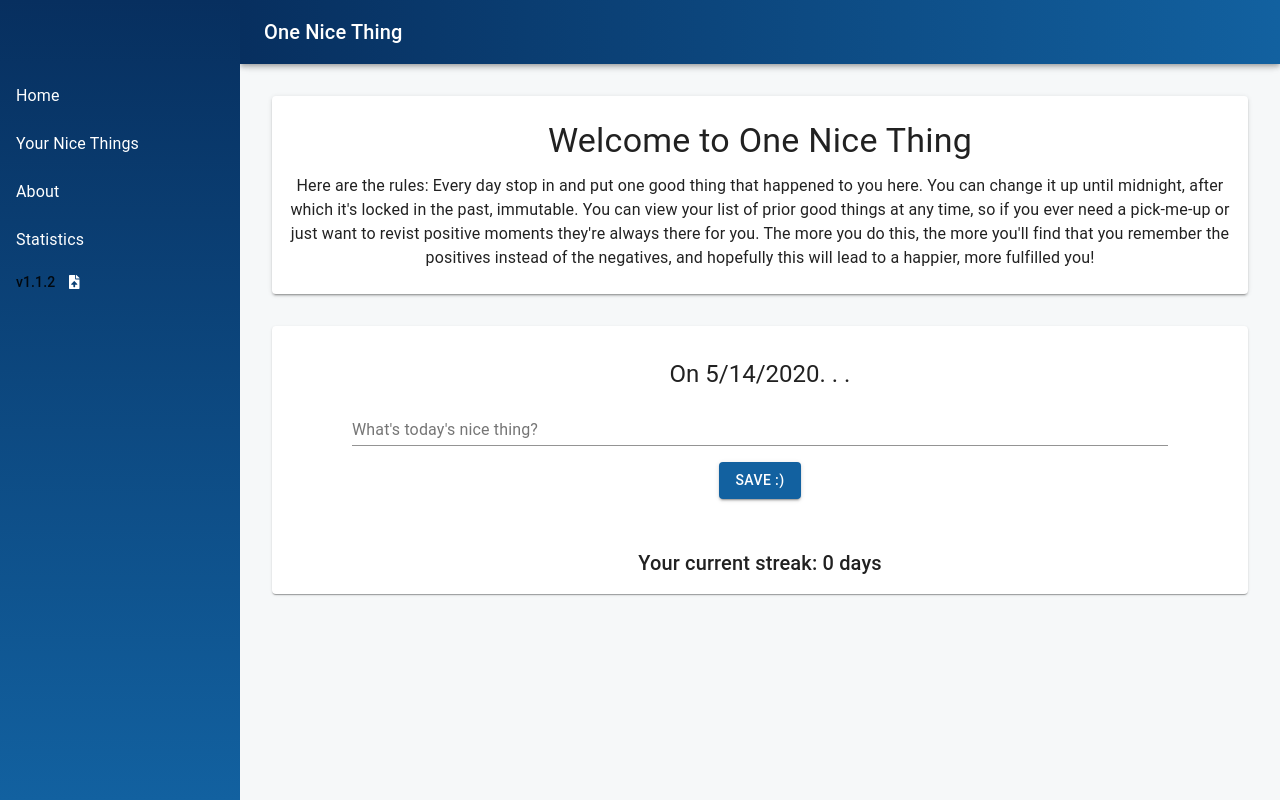
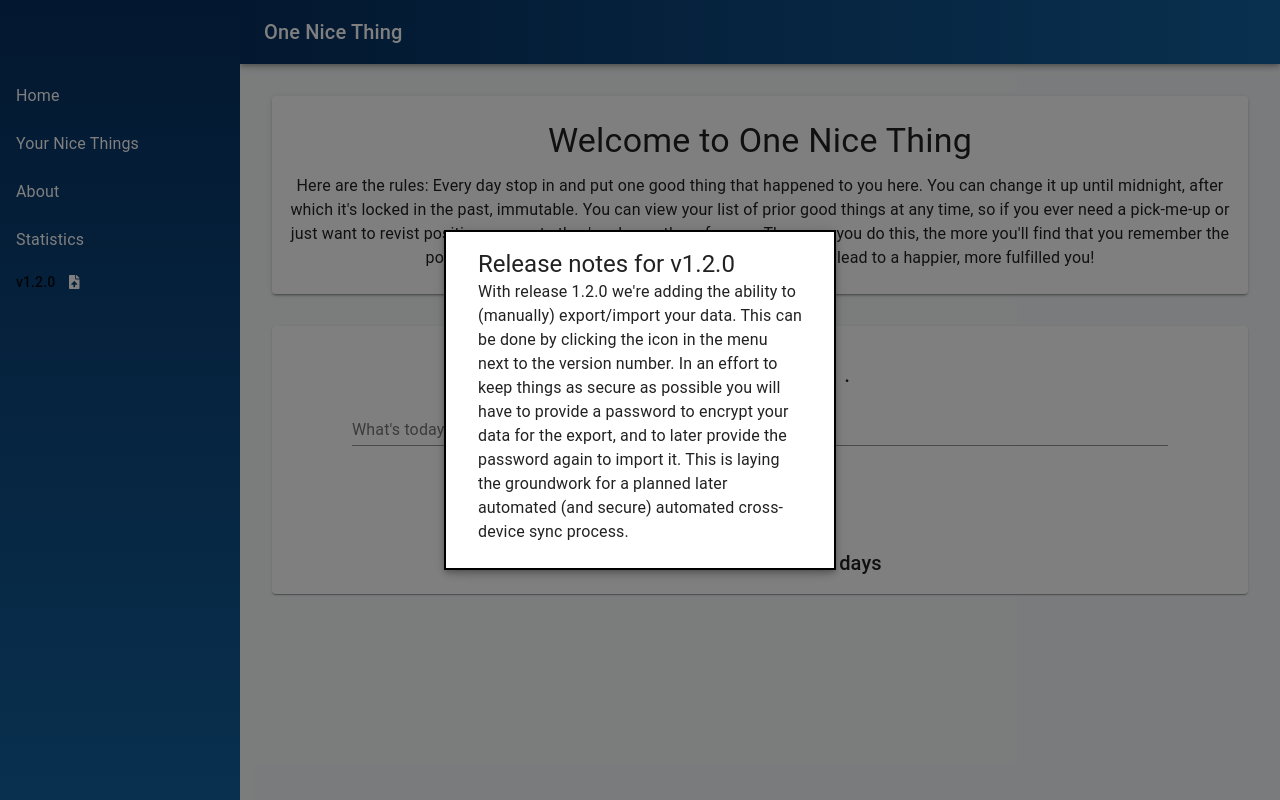
Before and after one commit to Dantaro/one-nice-thing, a React (Create React App) app: page / in a window 1280 px wide. Built offline with nearby package versions, Linux system fonts and the light colour scheme.

Commit message:
v1.2.0 - Added a modal to display release notes to the user. This needs some more thought put into it in how the release notes are stored in the app, but for right now this will be totally file

```diff
--- a/src/appshell/AppShell.js
+++ b/src/appshell/AppShell.js
@@ -15,6 +15,7 @@ import { Link } from 'react-router-dom'
 import { TransferModal } from 'component/transfer/TransferBox'
 import { FontAwesomeIcon } from '@fortawesome/react-fontawesome'
 import { faFileUpload } from '@fortawesome/free-solid-svg-icons'
+import { ReleaseNotesModal } from 'component/releasenotes'
 
 const drawerWidth = 240
 
@@ -100,7 +101,9 @@ export default ({ children }) => {
                     </ListItem>
                 </Link>
                 <ListItem>
-                    <Typography variant="subtitle2">v1.1.2</Typography>
+                    <Typography variant="subtitle2">
+                        {process.env.REACT_APP_CURRENT_VERSION}
+                    </Typography>
                     <Typography
                         variant="subtitle2"
                         onClick={() => setTransferSaveOpen(true)}
@@ -110,17 +113,19 @@ export default ({ children }) => {
                     </Typography>
                 </ListItem>
             </List>
+        </div>
+    )
+
+    return (
+        <div className={classes.root}>
+            {/* Global Modals */}
             <TransferModal
                 open={transferSaveOpen}
                 handleClose={() => {
                     setTransferSaveOpen(false)
                 }}
             />
-        </div>
-    )
-
-    return (
-        <div className={classes.root}>
+            <ReleaseNotesModal />
             <CssBaseline />
             <AppBar position="fixed" className={classes.appBar}>
                 <Toolbar>
--- /dev/null
+++ b/src/component/releasenotes/ReleaseNotes.js
@@ -0,0 +1,69 @@
+import React, { useState } from 'react'
+import { Modal, Grid, Typography, makeStyles } from '@material-ui/core'
+import { useSelector, useDispatch } from 'react-redux'
+import { SaveReleaseNoteView } from 'store/action/ReleaseNotes'
+
+const useStyles = makeStyles((theme) => ({
+    modalContent: {
+        position: 'absolute',
+        width: '20em',
+        backgroundColor: theme.palette.background.paper,
+        border: '2px solid #000',
+        boxShadow: theme.shadows[5],
+        padding: theme.spacing(2, 4, 3),
+        top: '50%',
+        left: '50%',
+        transform: 'translate(-50%, -50%)',
+        [theme.breakpoints.up('md')]: {
+            width: '28em',
+        },
+    },
+}))
+
+const ReleaseNotesModal = () => {
+    const releaseNotesViewed = useSelector((state) => state.releaseNotesViewed) // Get this from Redux
+    const dispatch = useDispatch()
+    // Move release version into global config
+    const versionNumber = process.env.REACT_APP_CURRENT_VERSION
+
+    const [open, setOpen] = useState(
+        !releaseNotesViewed.includes(versionNumber)
+    )
+
+    const handleClose = () => {
+        dispatch(SaveReleaseNoteView(versionNumber))
+        setOpen(false)
+    }
+    const classes = useStyles()
+    return (
+        <Modal
+            open={open}
+            onClose={handleClose}
+            disableAutoFocus
+            disableEnforceFocus
+        >
+            <div className={classes.modalContent}>
+                <Grid container>
+                    <Grid item xs={12}>
+                        <Typography variant="h5">
+                            Release notes for {versionNumber}
+                        </Typography>
+                        <Typography variant="body1">
+                            With release 1.2.0 we're adding the ability to
+                            (manually) export/import your data. This can be done
+                            by clicking the icon in the menu next to the version
+                            number. In an effort to keep things as secure as
+                            possible you will have to provide a password to
+                            encrypt your data for the export, and to later
+                            provide the password again to import it. This is
+                            laying the groundwork for a planned later automated
+                            (and secure) automated cross-device sync process.
+                        </Typography>
+                    </Grid>
+                </Grid>
+            </div>
+        </Modal>
+    )
+}
+
+export { ReleaseNotesModal }
--- /dev/null
+++ b/src/component/releasenotes/index.js
@@ -0,0 +1,3 @@
+import { ReleaseNotesModal } from './ReleaseNotes'
+
+export { ReleaseNotesModal }
--- a/src/component/transfer/TransferBox.js
+++ b/src/component/transfer/TransferBox.js
@@ -21,7 +21,7 @@ const TransferModalState = {
 const useStyles = makeStyles((theme) => ({
     paper: {
         position: 'absolute',
-        width: 400,
+        width: '20em',
         backgroundColor: theme.palette.background.paper,
         border: '2px solid #000',
         boxShadow: theme.shadows[5],
@@ -29,6 +29,9 @@ const useStyles = makeStyles((theme) => ({
         top: '50%',
         left: '50%',
         transform: 'translate(-50%, -50%)',
+        [theme.breakpoints.up('md')]: {
+            width: '28em',
+        },
     },
     buttonGridContainer: {
         textAlign: 'center',
--- a/src/store/Reducers.js
+++ b/src/store/Reducers.js
@@ -1,10 +1,12 @@
 import { combineReducers } from 'redux'
 import NoteListReducer from 'store/reducer/NoteList'
+import { ReleaseNotesViewedReducer } from 'store/reducer/ReleaseNotes'
 import { REPLACE_ROOT } from 'store/action/Root'
 
 const appReducer = combineReducers({
     base: () => ({}),
     noteList: NoteListReducer,
+    releaseNotesViewed: ReleaseNotesViewedReducer,
 })
 
 const rootReducer = (state, action) => {
--- /dev/null
+++ b/src/store/action/ReleaseNotes.js
@@ -0,0 +1,6 @@
+export const SAVE_RELEASE_NOTE_VIEW = 'SAVE_RELEASE_NOTE_VIEW'
+
+export const SaveReleaseNoteView = (version) => ({
+    type: SAVE_RELEASE_NOTE_VIEW,
+    version,
+})
--- /dev/null
+++ b/src/store/reducer/ReleaseNotes.js
@@ -0,0 +1,12 @@
+import { SAVE_RELEASE_NOTE_VIEW } from 'store/action/ReleaseNotes'
+
+export const ReleaseNotesViewedReducer = (state = [], action) => {
+    switch (action.type) {
+        case SAVE_RELEASE_NOTE_VIEW:
+            const newState = state.map((x) => x)
+            newState.push(action.version)
+            return newState
+        default:
+            return state
+    }
+}
```
Also changed, not shown: 1 other file (tests, documents, lock files or other folders).
